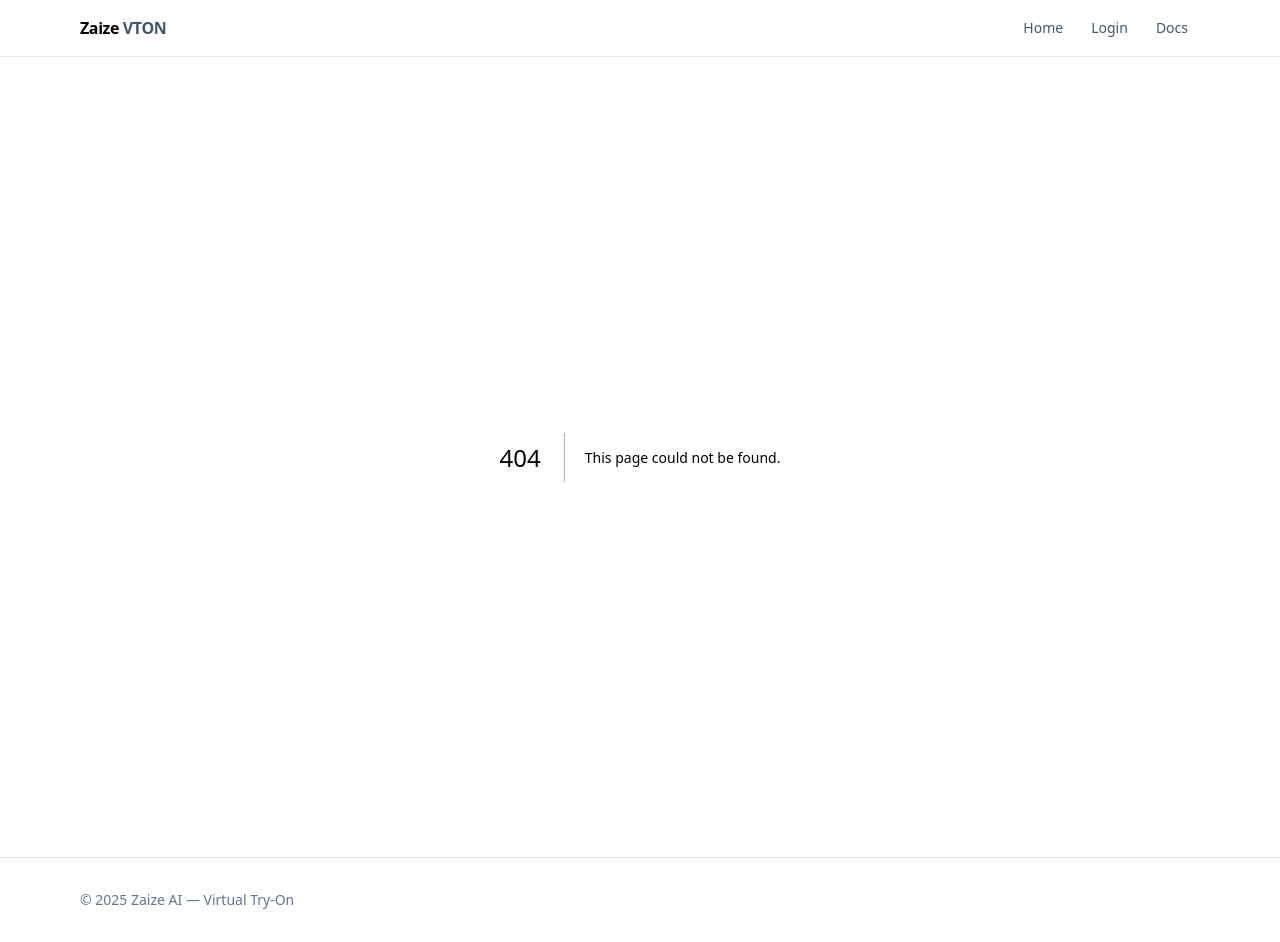
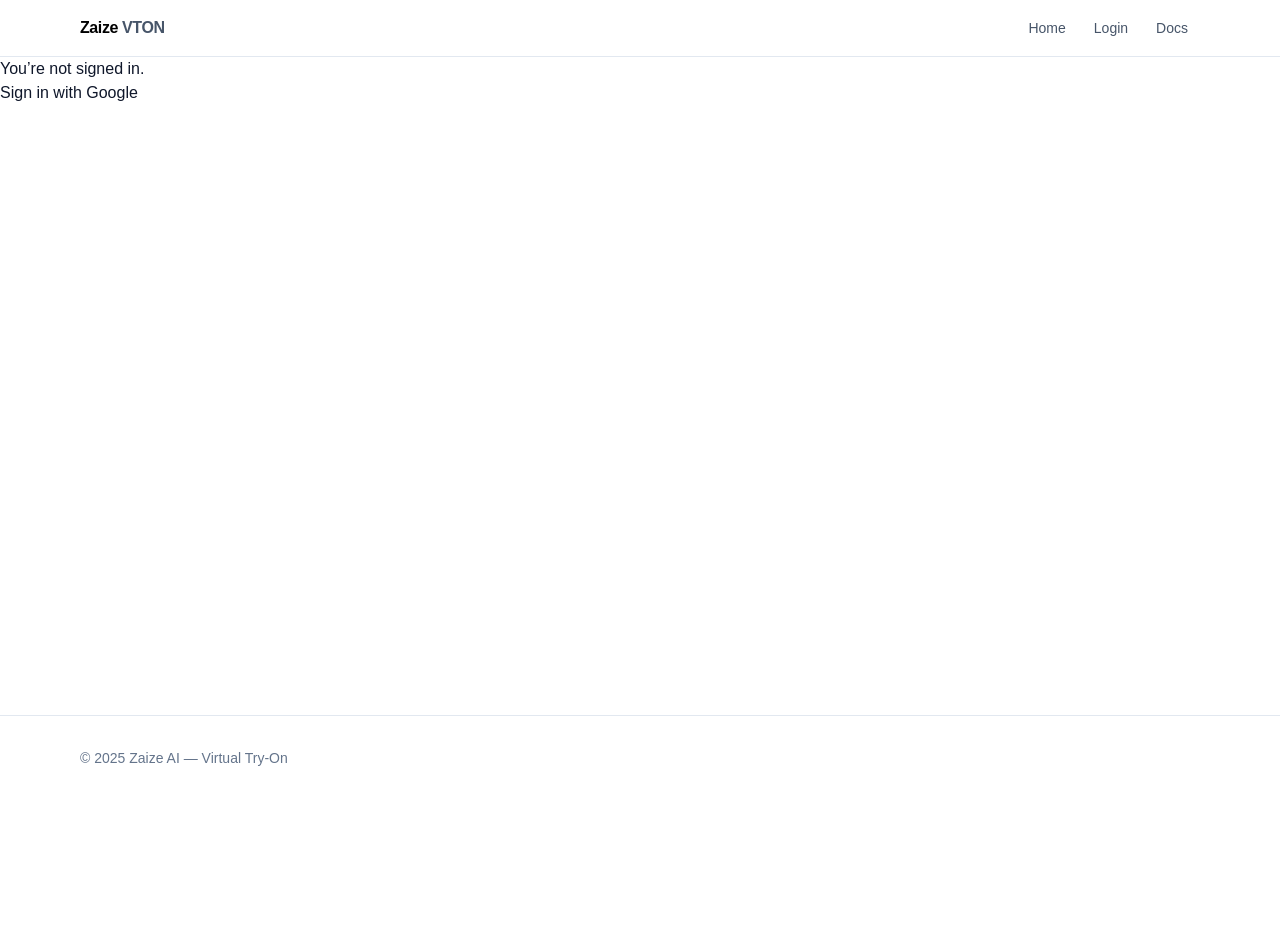
Before and after one commit to AlfredSjoqvist/zaize-robust, a Next.js app: page /ext/handshake in a window 1280 px wide. Before the commit this address had no page. After the commit the page ends 800 px from the top, so only its background shows below. Built offline with nearby package versions, Linux system fonts and the light colour scheme; no server answers.

Commit message:
first extension api test

```diff
--- a/package.json
+++ b/package.json
@@ -14,6 +14,7 @@
     "@aws-sdk/client-s3": "^3.883.0",
     "@aws-sdk/s3-request-presigner": "^3.883.0",
     "clsx": "2.1.1",
+    "jose": "^6.1.0",
     "lucide-react": "0.453.0",
     "next": "14.2.8",
     "react": "18.3.1",
--- /dev/null
+++ b/src/app/ext/handshake/page.tsx
@@ -0,0 +1,43 @@
+import { getServerSession } from "next-auth";
+import { authOptions } from "@/server/auth";
+import { signExtToken } from "@/lib/ext-jwt";
+
+export const runtime = "nodejs";
+
+export default async function Handshake() {
+  const session = await getServerSession(authOptions as any);
+  const userId = (session as any)?.user?.id as string | undefined;
+
+  // If not logged in, render a simple page that links to Google sign-in and returns here.
+  if (!userId) {
+    const callback = encodeURIComponent("/ext/handshake");
+    const signInUrl = `/api/auth/signin/google?callbackUrl=${callback}`;
+    return (
+      <html>
+        <body style={{ fontFamily: "sans-serif", padding: 16 }}>
+          <p>You’re not signed in.</p>
+          <a href={signInUrl}>Sign in with Google</a>
+        </body>
+      </html>
+    );
+  }
+
+  const token = await signExtToken(userId, 600); // 10 minutes
+
+  // Post the token up to the embedding page (the extension’s iframe parent)
+  const script = `
+    (function(){
+      try {
+        window.parent.postMessage({ type: "zaize-token", token: ${JSON.stringify(token)} }, "*");
+      } catch (e) {}
+    })();
+  `;
+
+  return (
+    <html>
+      <body>
+        <script dangerouslySetInnerHTML={{ __html: script }} />
+      </body>
+    </html>
+  );
+}
--- /dev/null
+++ b/src/app/ext/highlighted/route.ts
@@ -0,0 +1,42 @@
+export const runtime = "nodejs";
+
+import { NextResponse } from "next/server";
+import { verifyExtToken } from "@/lib/ext-jwt";
+import { prisma } from "@/lib/prisma";
+
+// Very permissive CORS for this read-only endpoint (optional but helpful)
+function withCors(res: Response) {
+  const headers = new Headers(res.headers);
+  headers.set("Access-Control-Allow-Origin", "*");
+  headers.set("Access-Control-Allow-Methods", "GET, OPTIONS");
+  headers.set("Access-Control-Allow-Headers", "Authorization, Content-Type");
+  return new Response(res.body, { status: res.status, headers });
+}
+
+export async function OPTIONS() {
+  return withCors(new Response(null, { status: 204 }));
+}
+
+export async function GET(req: Request) {
+  try {
+    const auth = req.headers.get("authorization") || "";
+    const m = auth.match(/^Bearer\s+(.+)$/i);
+    if (!m) return withCors(NextResponse.json({ error: "missing_bearer" }, { status: 401 }));
+
+    const claims = await verifyExtToken(m[1]).catch(() => null);
+    if (!claims || claims.scope !== "read:highlighted" || !claims.sub) {
+      return withCors(NextResponse.json({ error: "invalid_token" }, { status: 401 }));
+    }
+
+    const userId = claims.sub;
+
+    const img = await prisma.image.findFirst({
+      where: { userId, kind: "full_body", primary: true },
+      select: { id: true, url: true, bucketKey: true, createdAt: true },
+    });
+
+    return withCors(NextResponse.json({ image: img ?? null }));
+  } catch (e) {
+    return withCors(NextResponse.json({ error: "server_error" }, { status: 500 }));
+  }
+}
--- /dev/null
+++ b/src/lib/ext-jwt.ts
@@ -0,0 +1,20 @@
+import { SignJWT, jwtVerify } from "jose";
+
+const EXT_SECRET = new TextEncoder().encode(process.env.EXT_JWT_SECRET!);
+// keep it separate from NEXTAUTH_SECRET so you can rotate independently
+
+export type ExtClaims = { sub: string; scope: "read:highlighted"; };
+
+export async function signExtToken(userId: string, ttlSeconds = 600) {
+  return await new SignJWT({ scope: "read:highlighted" })
+    .setProtectedHeader({ alg: "HS256" })
+    .setSubject(userId)
+    .setIssuedAt()
+    .setExpirationTime(`${ttlSeconds}s`)
+    .sign(EXT_SECRET);
+}
+
+export async function verifyExtToken(token: string) {
+  const { payload } = await jwtVerify(token, EXT_SECRET);
+  return payload as unknown as ExtClaims;
+}
```
Also changed, not shown: 1 other file (tests, documents, lock files or other folders).
